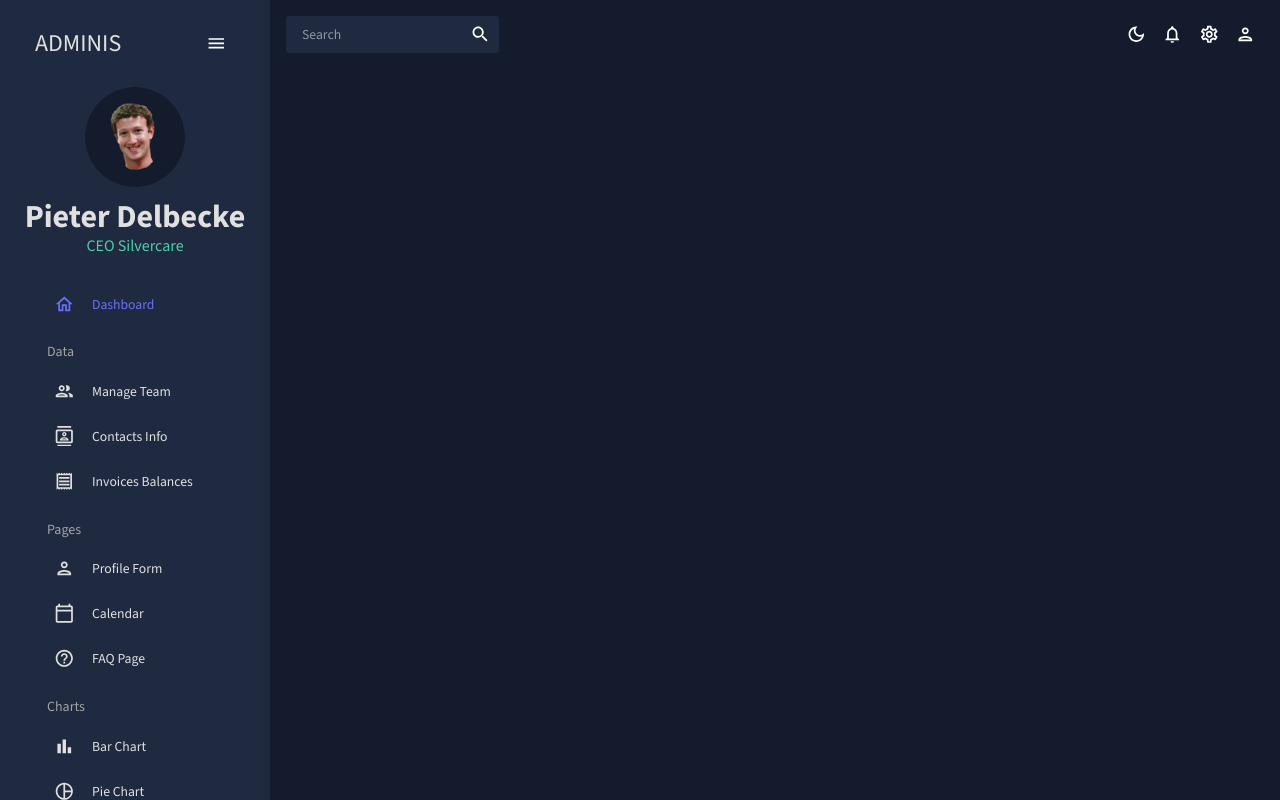
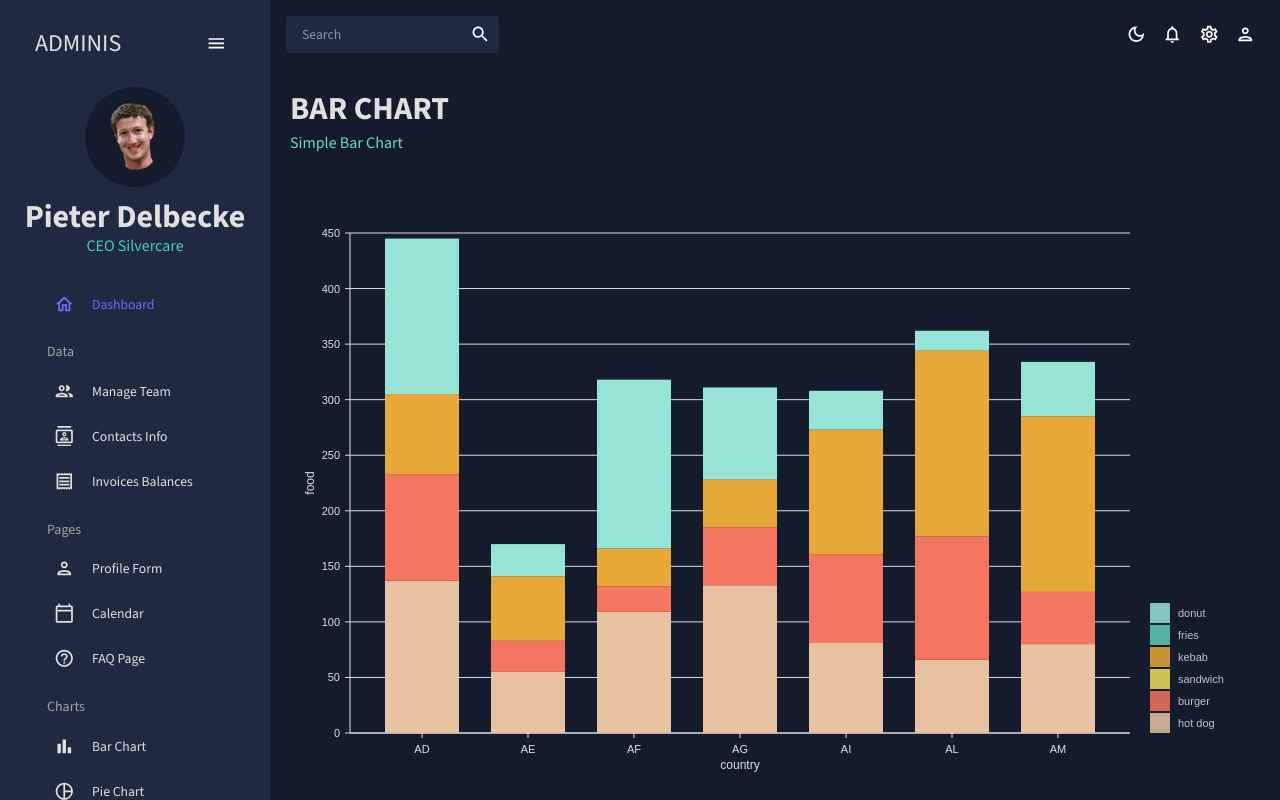
Before and after one commit to PieterJanDelbecke/react-dashboard-v2, a React (Create React App) app: page /bar in a window 1280 px wide. Built offline with nearby package versions, Linux system fonts and the light colour scheme.

Commit message:
bar scene

```diff
--- a/src/App.js
+++ b/src/App.js
@@ -10,7 +10,7 @@
 import Form from "./scenes/form";
 import Calendar from "./scenes/calendar";
 import FAQ from "./scenes/faq";
-// import Bar from "./scenes/bar";
+import Bar from "./scenes/bar";
 // import Line from "./scenes/line";
 // import Pie from "./scenes/pie";
 // import Geography from "./scenes/geography";
@@ -34,7 +34,7 @@
 							<Route path="/form" element={<Form />} />
 							<Route path="/calendar" element={<Calendar />} />
 							<Route path="/faq" element={<FAQ />} />
-							{/* <Route path="/bar" element={<Bar />} /> */}
+							<Route path="/bar" element={<Bar />} />
 							{/* <Route path="/pie" element={<Pie />} /> */}
 							{/* <Route path="/line" element={<Line />} /> */}
 							{/* <Route path="/pie" element={<Pie />} /> */}
--- /dev/null
+++ b/src/scenes/bar/index.jsx
@@ -0,0 +1,16 @@
+import { Box } from "@mui/material";
+import Header from "../../components/Header";
+import BarChart from "../../components/BarChart";
+
+const Bar = () => {
+	return (
+		<Box m="20px">
+			<Header title="BAR CHART" subtitle="Simple Bar Chart" />
+			<Box height="75vh">
+				<BarChart />
+			</Box>
+		</Box>
+	);
+};
+
+export default Bar;
```
